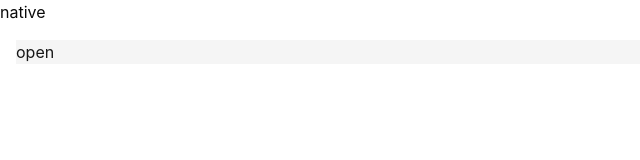
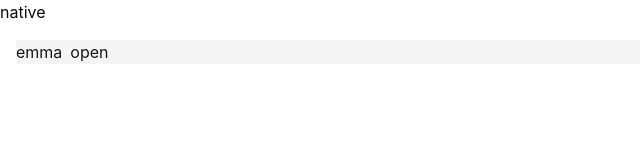
Before and after one commit to romandmitri/emma, a Next.js app: page /widget/native in a window 1280 px wide. Shown: the top 160 px of the page, without its empty margins (0-640 px from the left). Built offline with nearby package versions, Linux system fonts and the light colour scheme.

Commit message:
Fixup [emma] widget label.

```diff
--- a/src/modules/widget/components/Widget.tsx
+++ b/src/modules/widget/components/Widget.tsx
@@ -26,8 +26,10 @@ export const Widget = (p: Props) => {
 					// "dark",
 					"bg-secondary text-primary",
 					{ "fixed inset-0": wc.isOpen },
+					"flex flex-row gap-2",
 				)}
 			>
+				<div>{"emma"}</div>
 				<div>{!isOpen && <button onClick={() => wc.setIsOpen(true)}>{"open"}</button>}</div>
 				<div>{isOpen && <button onClick={() => wc.setIsOpen(false)}>{"close"}</button>}</div>
 			</div>
```
